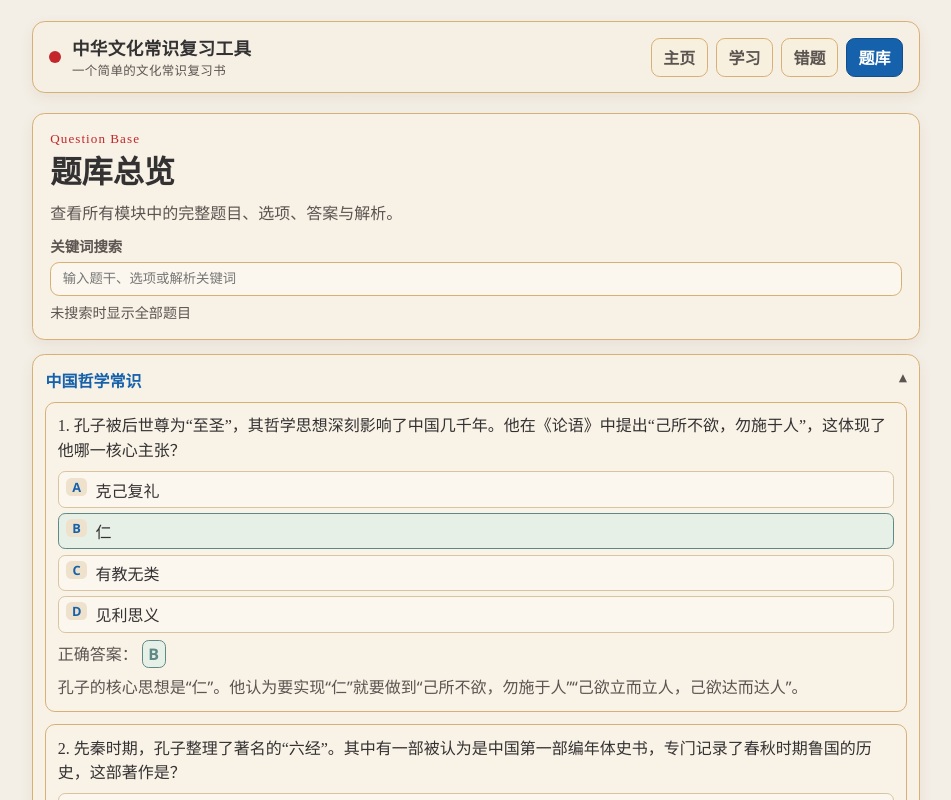
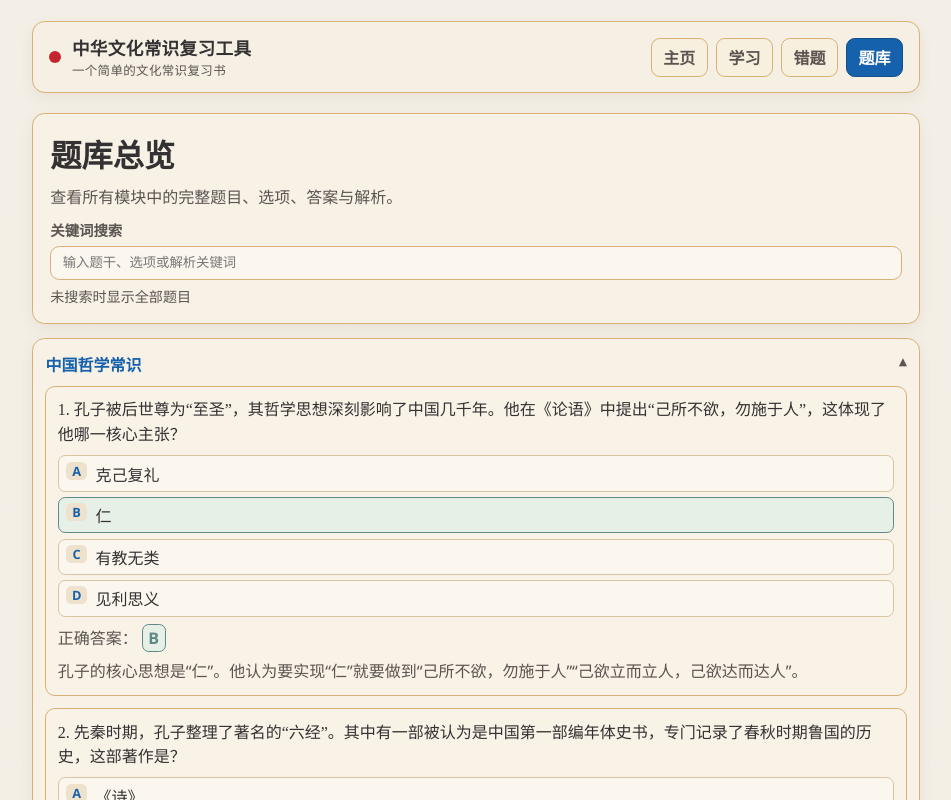
Before and after one commit to AlsoWereMe/ChineseReviewer, a React (Vite) app: page /question-bank in a window 1280 px wide. Shown: the top 800 px of the page, without its empty margins (164-1115 px from the left). Built offline with nearby package versions, Linux system fonts and the light colour scheme.

Commit message:
refactor: remove redundant eyebrow text from Question Bank for improved clarity

```diff
--- a/src/pages/QuestionBank.tsx
+++ b/src/pages/QuestionBank.tsx
@@ -29,7 +29,6 @@ export function QuestionBank() {
   return (
     <div className="question-bank-page">
       <section className="card">
-        <p className="eyebrow">Question Base</p>
         <h1 className="page-title">题库总览</h1>
         <p className="page-lead">查看所有模块中的完整题目、选项、答案与解析。</p>
         <div className="bank-search-wrap">
```
